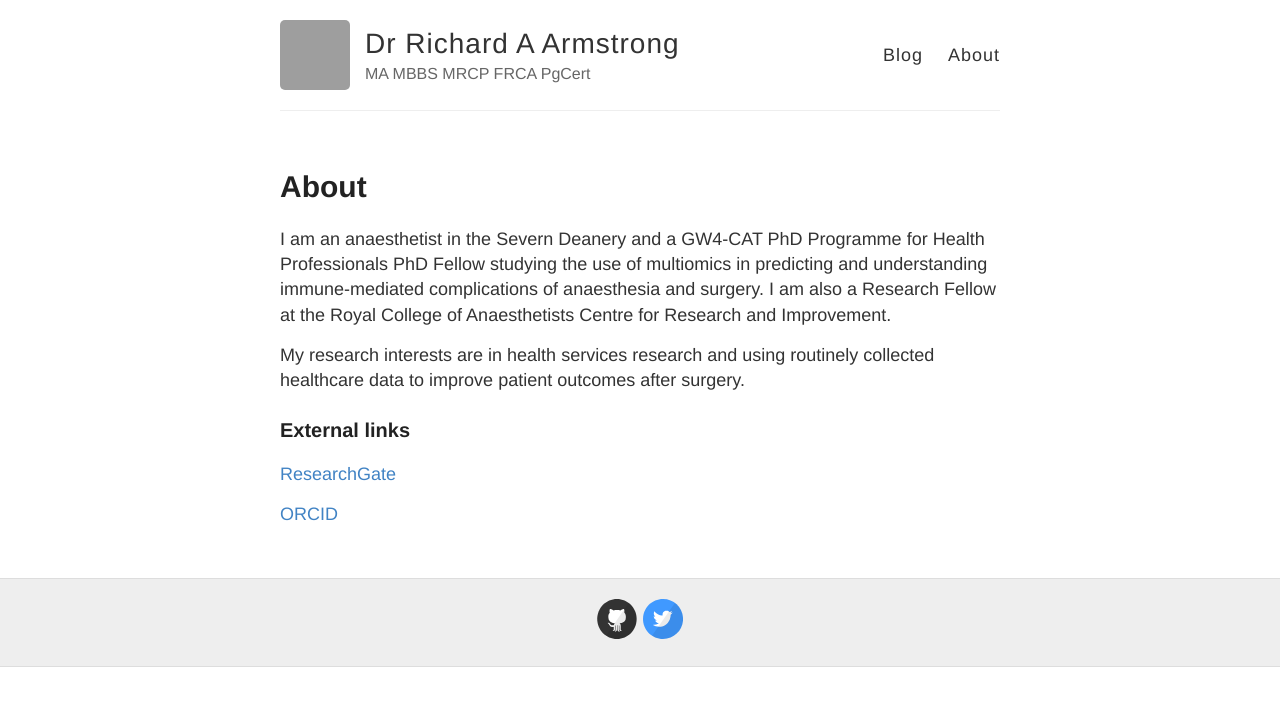
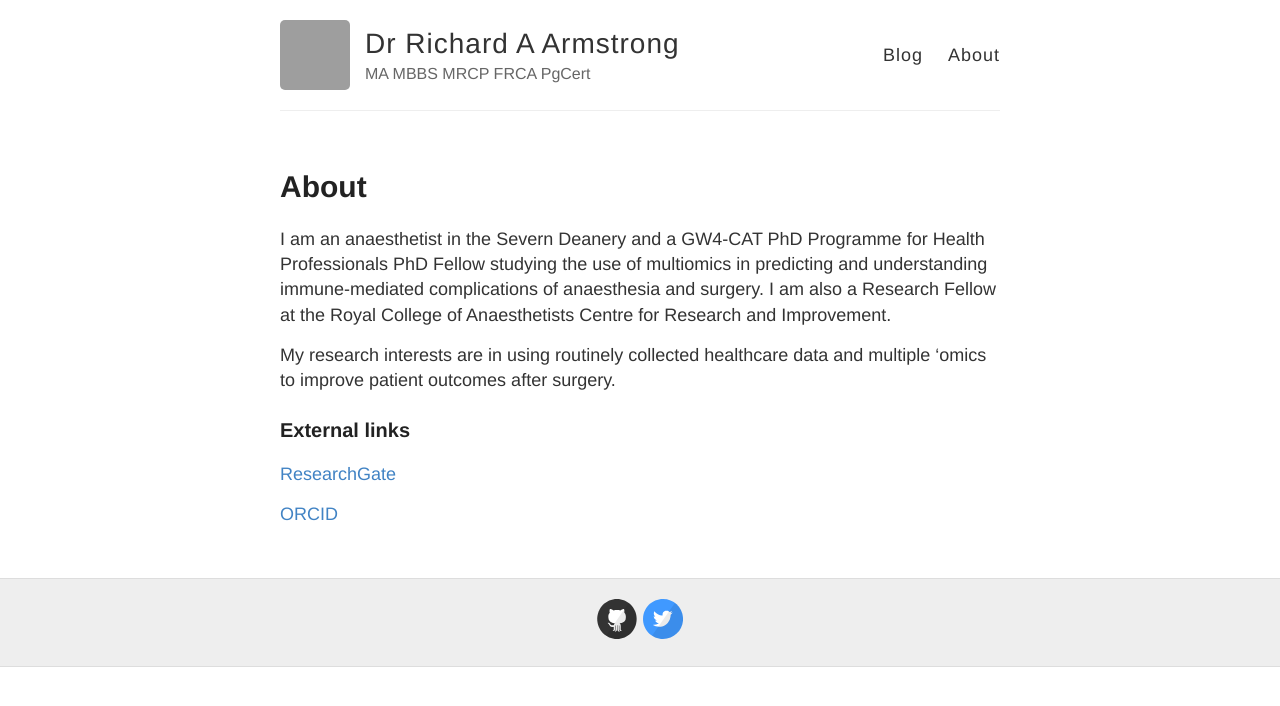
Before and after one commit to raarmstrong/raarmstrong.github.io, a Jekyll site: the page built from about.md, in a window 1280 px wide. Shown: the top 706 px of the page. Built offline with Jekyll 4.4.1, drawn with Linux system fonts in a browser that asks for light colours; grey boxes are pictures that could not be loaded.

Commit message:
Update about.md

```diff
--- a/about.md
+++ b/about.md
@@ -6,7 +6,7 @@ permalink: /about/
 
 I am an anaesthetist in the Severn Deanery and a GW4-CAT PhD Programme for Health Professionals PhD Fellow studying the use of multiomics in predicting and understanding immune-mediated complications of anaesthesia and surgery. I am also a Research Fellow at the Royal College of Anaesthetists Centre for Research and Improvement.
 
-My research interests are in health services research and using routinely collected healthcare data to improve patient outcomes after surgery.
+My research interests are in using routinely collected healthcare data and multiple 'omics to improve patient outcomes after surgery.
 
 ### External links
 
```
